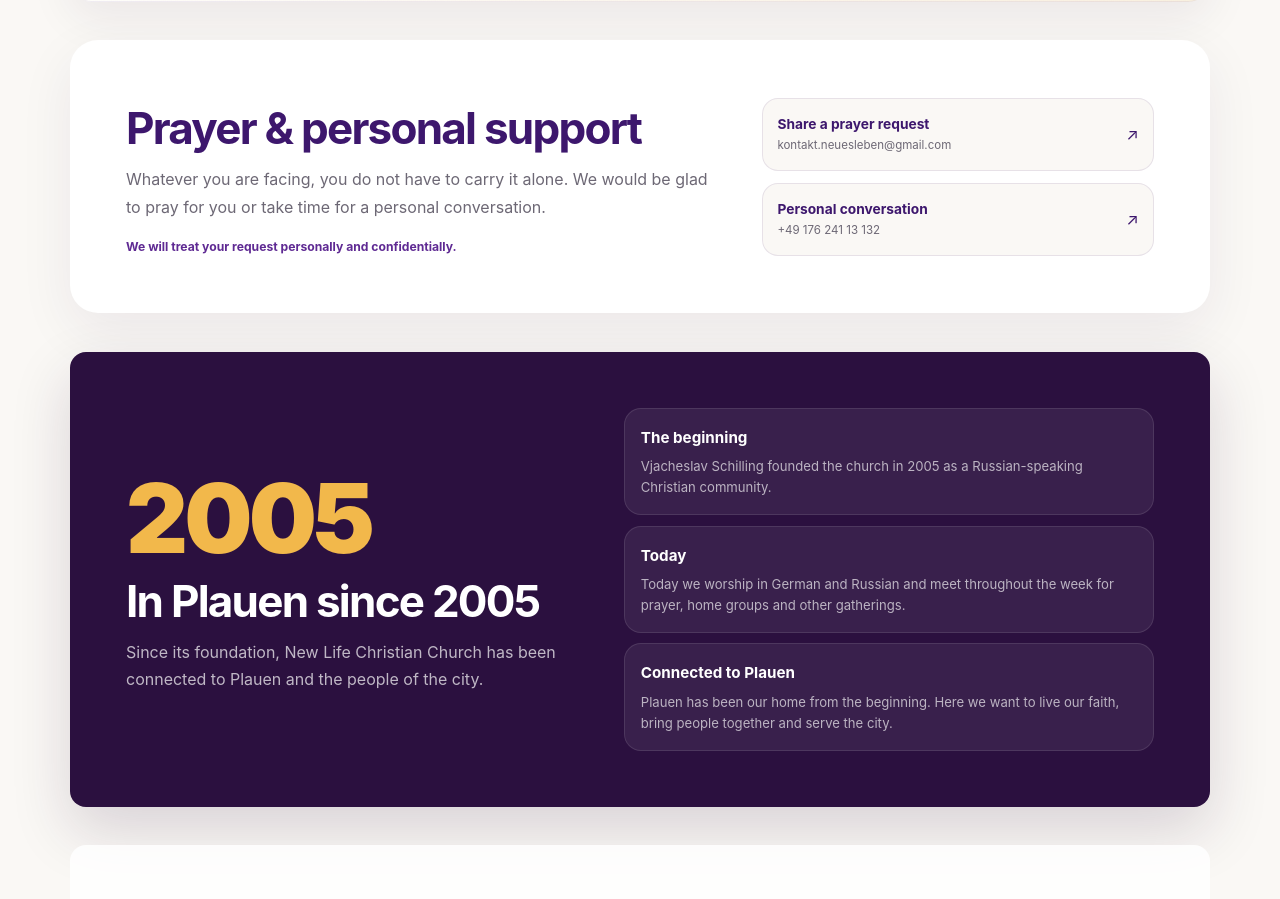
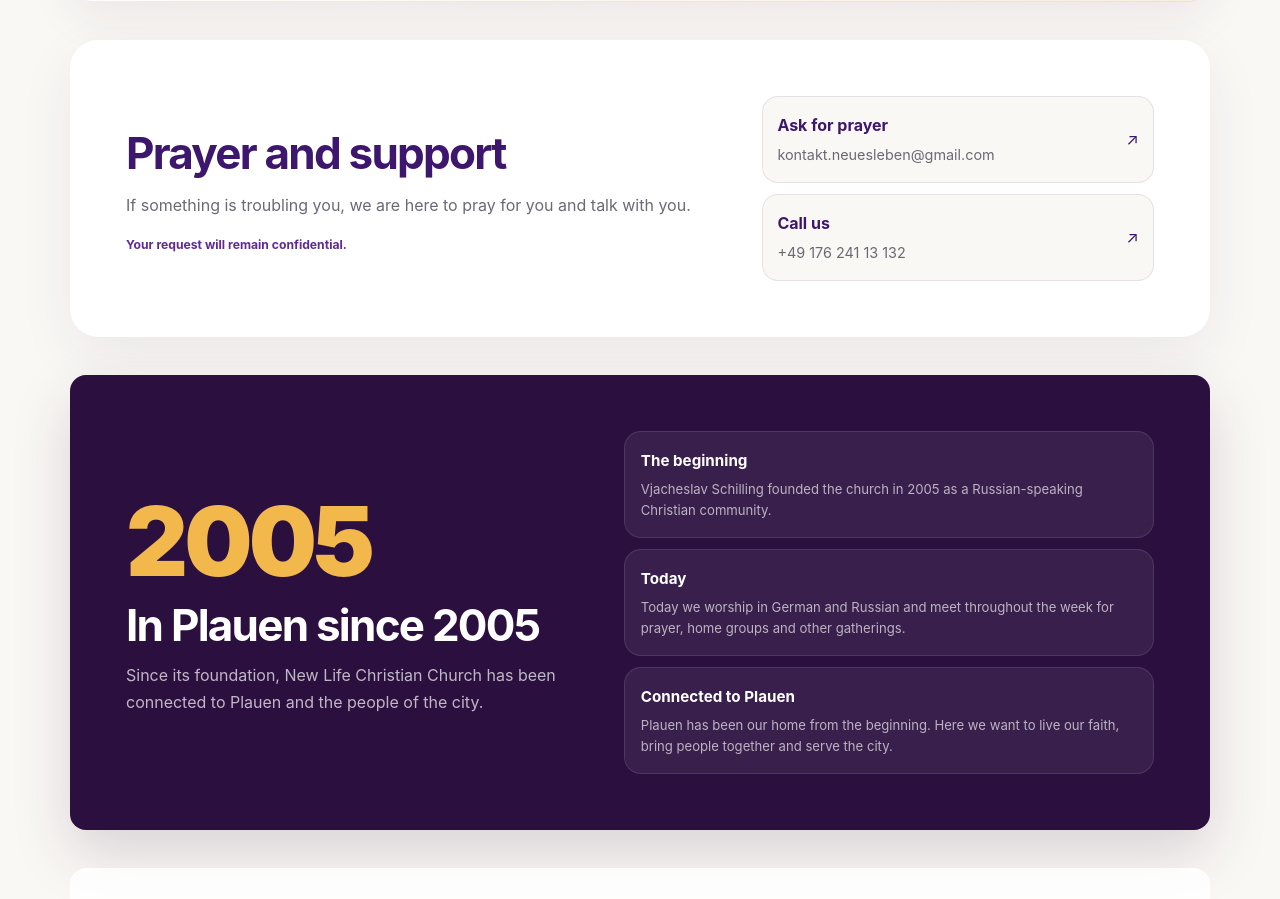
Before and after one commit to dignityinside/g12_eu, a Vue app: page / in a window 1280 px wide. Shown: the part 5281-6180 px from the top of the page. Built offline with nearby package versions, Linux system fonts and the light colour scheme.

Commit message:
Improvements

```diff
--- a/src/components/SupportBlock.vue
+++ b/src/components/SupportBlock.vue
@@ -31,8 +31,8 @@
 .support-section__actions a:hover { border-color: rgba($color-primary,.25); box-shadow: 0 10px 28px rgba(45,20,65,.08); transform: translateY(-2px); }
 .support-section__actions a:focus-visible { outline: 3px solid $color-secondary; outline-offset: 3px; }
 .support-section__actions a > span:first-child { display: grid; min-width: 0; }
-.support-section__actions strong { font-size: .86rem; }
-.support-section__actions small { overflow: hidden; color: $color-muted; font-size: .72rem; text-overflow: ellipsis; white-space: nowrap; }
+.support-section__actions strong { font-size: 1rem; }
+.support-section__actions small { margin-top: .25rem; color: $color-muted; font-size: .9rem; overflow-wrap: anywhere; }
 
 @include breakpoint('s') {
   .support-section { grid-template-columns: minmax(0,1.2fr) minmax(270px,.8fr); }
--- a/src/i18n/messages/be.js
+++ b/src/i18n/messages/be.js
@@ -93,11 +93,11 @@
     bfpText: 'Мы з’яўляемся пяцідзясятніцкай царквой у складзе Саюза свабодных пяцідзясятніцкіх цэркваў Германіі (BFP).',
     bfpLink: 'Больш пра BFP',
     supportEyebrow: 'Мы побач',
-    supportTitle: 'Малітва і асабістая падтрымка',
-    supportText: 'Калі вас нешта турбуе, вам не трэба заставацца з гэтым сам-насам. Мы гатовыя памаліцца за вас або знайсці час для асабістай размовы.',
-    supportPrivacy: 'Мы паставімся да вашага звароту асабіста і канфідэнцыйна.',
-    prayerRequest: 'Падзяліцца малітоўнай патрэбай',
-    personalTalk: 'Асабістая размова',
+    supportTitle: 'Малітва і падтрымка',
+    supportText: 'Калі вас нешта турбуе, мы гатовыя памаліцца за вас і пагаварыць з вамі.',
+    supportPrivacy: 'Ваш зварот застанецца канфідэнцыйным.',
+    prayerRequest: 'Папрасіць аб малітве',
+    personalTalk: 'Патэлефанаваць нам',
     historyEyebrow: 'Гісторыя царквы',
     historyTitle: 'У Плаўэне з 2005 года',
     historyIntro: 'З часу заснавання хрысціянская царква «Новае Жыццё» звязаная з Плаўэнам і людзьмі гэтага горада.',
--- a/src/i18n/messages/de.js
+++ b/src/i18n/messages/de.js
@@ -93,11 +93,11 @@
     bfpText: 'Wir sind eine pfingstliche Gemeinde im Bund Freikirchlicher Pfingstgemeinden (BFP).',
     bfpLink: 'Mehr über den BFP',
     supportEyebrow: 'Wir sind für dich da',
-    supportTitle: 'Gebet & persönliche Unterstützung',
-    supportText: 'Wenn dich etwas bewegt, musst du damit nicht allein bleiben. Gerne beten wir für dich oder nehmen uns Zeit für ein persönliches Gespräch.',
-    supportPrivacy: 'Dein Anliegen behandeln wir persönlich und vertraulich.',
-    prayerRequest: 'Gebetsanliegen mitteilen',
-    personalTalk: 'Persönliches Gespräch',
+    supportTitle: 'Gebet und Unterstützung',
+    supportText: 'Wenn dich etwas beschäftigt, beten wir gerne für dich und nehmen uns Zeit für ein Gespräch.',
+    supportPrivacy: 'Dein Anliegen bleibt vertraulich.',
+    prayerRequest: 'Um Gebet bitten',
+    personalTalk: 'Ruf uns an',
     historyEyebrow: 'Unsere Geschichte',
     historyTitle: 'Seit 2005 in Plauen',
     historyIntro: 'Seit ihrer Gründung ist die christliche Gemeinde „Neues Leben“ mit Plauen und den Menschen der Stadt verbunden.',
--- a/src/i18n/messages/en.js
+++ b/src/i18n/messages/en.js
@@ -93,11 +93,11 @@
     bfpText: 'We are a Pentecostal church within the Association of Pentecostal Churches in Germany (BFP).',
     bfpLink: 'Learn more about the BFP',
     supportEyebrow: 'We are here for you',
-    supportTitle: 'Prayer & personal support',
-    supportText: 'Whatever you are facing, you do not have to carry it alone. We would be glad to pray for you or take time for a personal conversation.',
-    supportPrivacy: 'We will treat your request personally and confidentially.',
-    prayerRequest: 'Share a prayer request',
-    personalTalk: 'Personal conversation',
+    supportTitle: 'Prayer and support',
+    supportText: 'If something is troubling you, we are here to pray for you and talk with you.',
+    supportPrivacy: 'Your request will remain confidential.',
+    prayerRequest: 'Ask for prayer',
+    personalTalk: 'Call us',
     historyEyebrow: 'Our story',
     historyTitle: 'In Plauen since 2005',
     historyIntro: 'Since its foundation, New Life Christian Church has been connected to Plauen and the people of the city.',
--- a/src/i18n/messages/ru.js
+++ b/src/i18n/messages/ru.js
@@ -93,11 +93,11 @@
     bfpText: 'Мы являемся пятидесятнической церковью в составе Союза свободных пятидесятнических церквей Германии (BFP).',
     bfpLink: 'Подробнее о BFP',
     supportEyebrow: 'Мы рядом',
-    supportTitle: 'Молитва и личная поддержка',
-    supportText: 'Если вас что-то беспокоит, вам не нужно оставаться с этим один на один. Мы готовы помолиться за вас или уделить время личной беседе.',
-    supportPrivacy: 'Мы отнесёмся к вашему обращению лично и конфиденциально.',
-    prayerRequest: 'Поделиться молитвенной нуждой',
-    personalTalk: 'Личная беседа',
+    supportTitle: 'Молитва и поддержка',
+    supportText: 'Если вас что-то беспокоит, мы готовы помолиться за вас и поговорить с вами.',
+    supportPrivacy: 'Ваше обращение останется конфиденциальным.',
+    prayerRequest: 'Попросить о молитве',
+    personalTalk: 'Позвонить нам',
     historyEyebrow: 'История церкви',
     historyTitle: 'В Плауэне с 2005 года',
     historyIntro: 'С момента основания христианская церковь «Новая Жизнь» связана с Плауэном и людьми этого города.',
--- a/src/i18n/messages/ua.js
+++ b/src/i18n/messages/ua.js
@@ -93,11 +93,11 @@
     bfpText: 'Ми є п’ятидесятницькою церквою у складі Союзу вільних п’ятидесятницьких церков Німеччини (BFP).',
     bfpLink: 'Докладніше про BFP',
     supportEyebrow: 'Ми поруч',
-    supportTitle: 'Молитва та особиста підтримка',
-    supportText: 'Якщо вас щось турбує, вам не потрібно залишатися із цим наодинці. Ми готові помолитися за вас або приділити час особистій розмові.',
-    supportPrivacy: 'Ми поставимося до вашого звернення особисто й конфіденційно.',
-    prayerRequest: 'Поділитися молитовною потребою',
-    personalTalk: 'Особиста розмова',
+    supportTitle: 'Молитва та підтримка',
+    supportText: 'Якщо вас щось турбує, ми готові помолитися за вас і поговорити з вами.',
+    supportPrivacy: 'Ваше звернення залишиться конфіденційним.',
+    prayerRequest: 'Попросити про молитву',
+    personalTalk: 'Зателефонувати нам',
     historyEyebrow: 'Історія церкви',
     historyTitle: 'У Плауені з 2005 року',
     historyIntro: 'Від часу заснування християнська церква «Нове Життя» пов’язана з Плауеном і людьми цього міста.',
```
